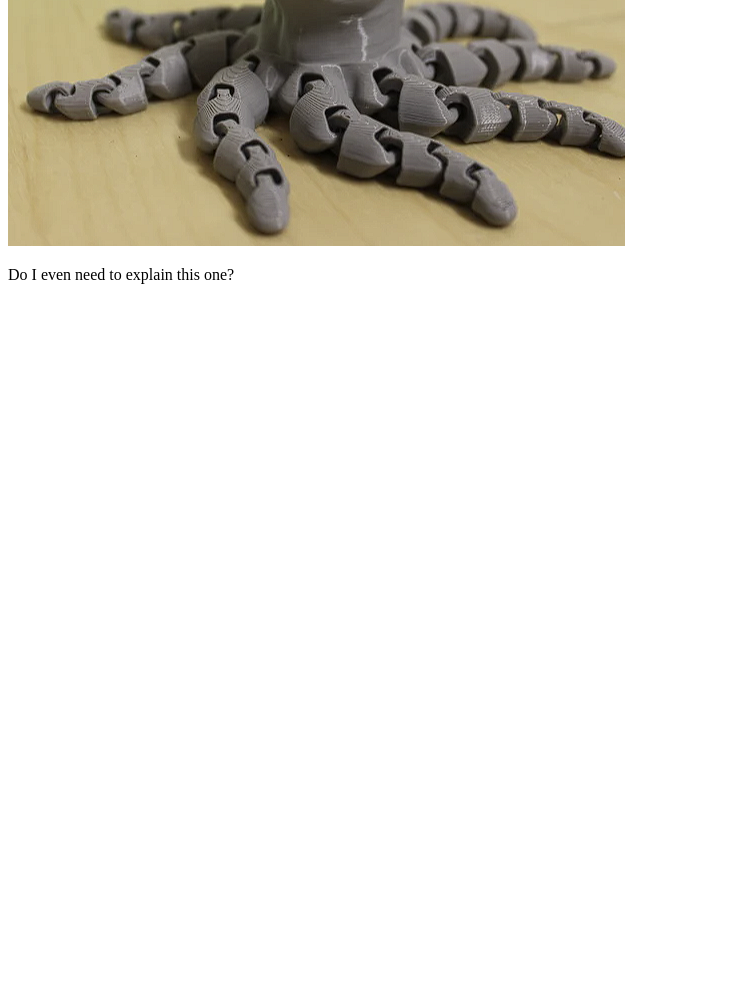
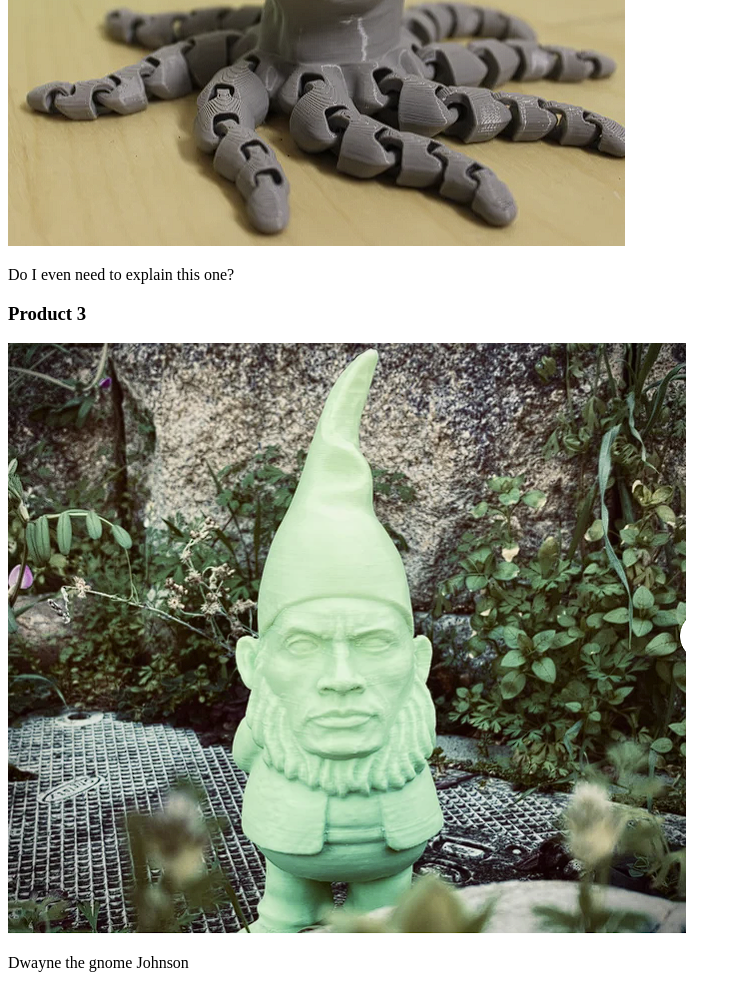
Before and after one commit to jxliee/gitlab1, a plain HTML site: page products.html in a window 1280 px wide. Shown: the part 1042-2030 px from the top of the page, without its empty margins (0-741 px from the left). Before the commit the page ends 1342 px from the top, so only its background shows below. Drawn offline with Linux system fonts and the light colour scheme.

Commit message:
added dwayne the gnome johnson

```diff
--- a/products.html
+++ b/products.html
@@ -16,6 +16,9 @@
         <h3>Product 2</h3>
         <img src="rocktopus.png">
         <P>Do I even need to explain this one?</P>
+        <h3>Product 3</h3>
+        <img src="dwaynethegonomejohnson.png"> <!-- lol i spelled gnome wrong -->
+        <p>Dwayne the gnome Johnson</p>
        </main>
     </body>
 </html>
```
